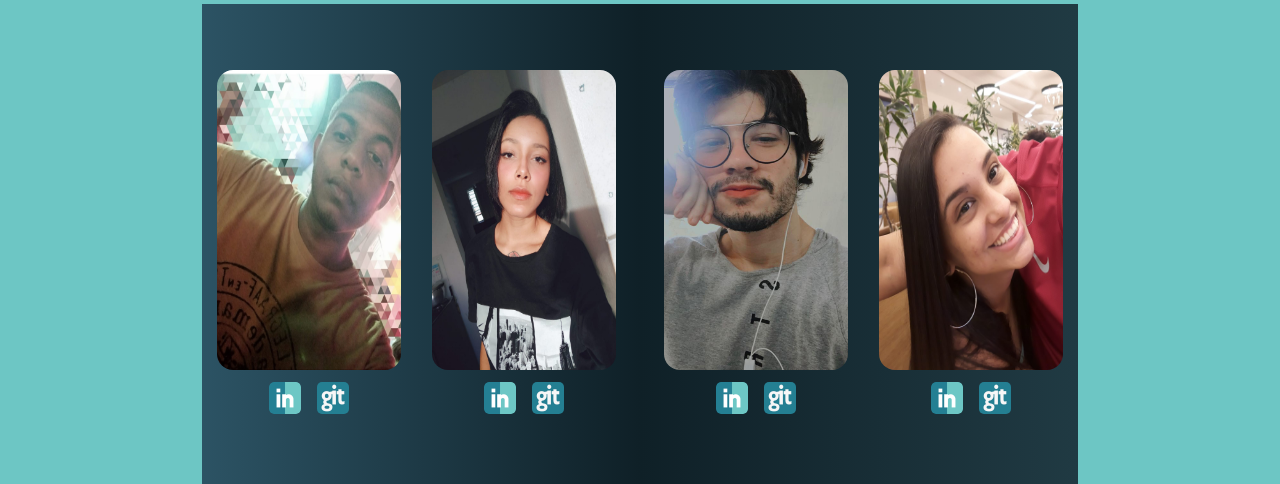
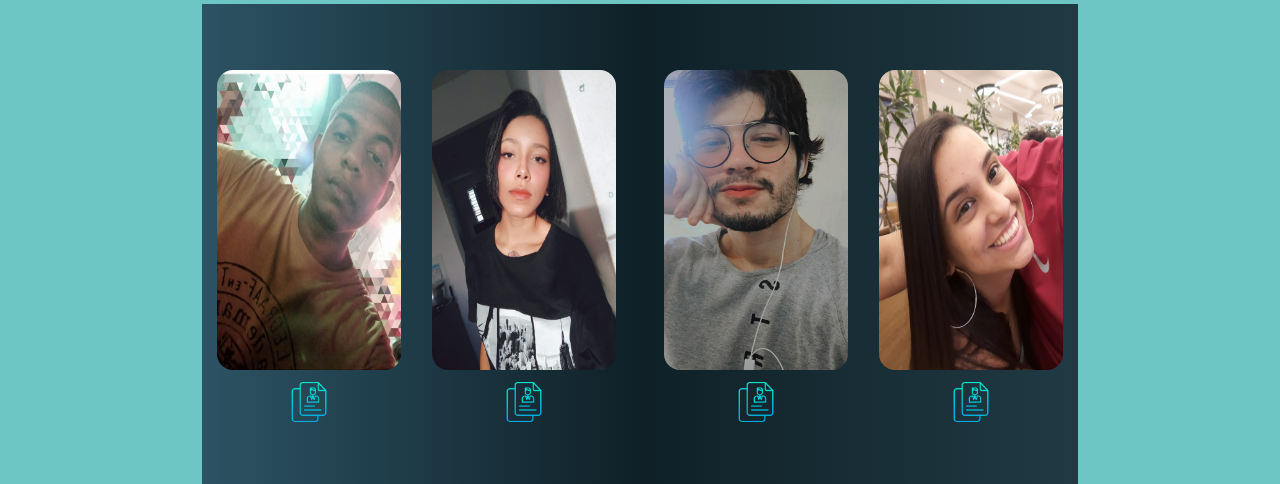
Before and after one commit to Edesildo/Noble, a React (Create React App) app: page /quem-somos in a window 1280 px wide. Shown: the part 1033-1517 px from the top of the page. Built offline with nearby package versions, Linux system fonts and the light colour scheme.

Commit message:
arrumado parte de quem somos curriculo

```diff
--- a/src/pages/quemSomos/index.js
+++ b/src/pages/quemSomos/index.js
@@ -1,139 +1,133 @@
-import React, { Component } from 'react'
+import React, { Component } from "react";
 
-import Html5 from '../../assets/img/html5.png'
-import Css3 from '../../assets/img/css-3.png'
-import javaScript from '../../assets/img/javaScript.png'
-import react from '../../assets/img/react.png'
-import Edesildo from '../../assets/img/edesildo.jpeg'
-import Iara from '../../assets/img/iara.jpeg'
-import Gabriel from '../../assets/img/gabriel.jpeg'
-import Jessica from '../../assets/img/jessica.jpeg'
-import Design from '../../assets/img/design.png'
-import Linkedin from '../../assets/img/linkedin.png'
-import Git from '../../assets/img/git.jpeg'
-import Api from '../../assets/img/api-rest.jpeg'
+import Html5 from "../../assets/img/html5.png";
+import Css3 from "../../assets/img/css-3.png";
+import javaScript from "../../assets/img/javaScript.png";
+import react from "../../assets/img/react.png";
+import Edesildo from "../../assets/img/edesildo.jpeg";
+import Iara from "../../assets/img/iara.jpeg";
+import Gabriel from "../../assets/img/gabriel.jpeg";
+import Jessica from "../../assets/img/jessica.jpeg";
+import Design from "../../assets/img/design.png";
+import Curriculo from "../../assets/img/curriculo.png";
+import Api from "../../assets/img/api-rest.jpeg";
 
-import Header from '../../components/header'
-import Footer from '../../components/footer'
+import Header from "../../components/header";
+import Footer from "../../components/footer";
 
-import './style.css'
-
+import "./style.css";
 
 export default class Perfil extends Component {
-  render () {
+  render() {
     return (
-
       <div>
         <Header />
-        <div className='header-wrap'>
+        <div className="header-wrap">
           <div className="header-highlight fluid-container">
-            <div className='box'>
+            <div className="box">
               <h1>Conheça o time de Desenvolvedores</h1>
-              <p className='paragrafo'>Sejam todxs bem vindxs!!!</p>
-
+              <p className="paragrafo">Sejam todxs bem vindxs!!!</p>
             </div>
-            <div className='box'>
-              {' '}
-              <img id='foto1' alt='imagem de fundo' src={Design}/>
+            <div className="box">
+              {" "}
+              <img id="foto1" alt="imagem de fundo" src={Design} />
             </div>
           </div>
-
         </div>
         <div className="fluid-container">
-
-        <main className='cursos'>
-          <div className='caixa1-2'>
-          <div className='caixa1 none'>
-              <div className='texto1' />
+          <main className="cursos">
+            <div className="caixa1-2">
+              <div className="caixa1 none">
+                <div className="texto1" />
               </div>
-            <div className='caixa2'>
-              <div className='texto2'>
+              <div className="caixa2">
+                <div className="texto2">
                   <h3>Tecnologias utilizadas</h3>
                 </div>
               </div>
             </div>
-          <section className='caixa3-4-5-6-7'>
-            <div className='caixa3 caixaN'>
-              <div className='icon1'>
-                <img className='iconi' src={Html5} alt="icone html5"/>
+            <section className="caixa3-4-5-6-7">
+              <div className="caixa3 caixaN">
+                <div className="icon1">
+                  <img className="iconi" src={Html5} alt="icone html5" />
                   <h3>HTML</h3>
                 </div>
               </div>
-            <div className='caixa4 caixaN'>
-              <div className='icon1'>
-                <img className='iconi' src={Css3} alt=" icone Css3"/>
+              <div className="caixa4 caixaN">
+                <div className="icon1">
+                  <img className="iconi" src={Css3} alt=" icone Css3" />
                   <h3>CSS</h3>
                 </div>
               </div>
-            <div className='caixa5 caixaN'>
-              <div className='icon1'>
-                <img className='iconi' src={javaScript} alt="icone Java-Script"/>
+              <div className="caixa5 caixaN">
+                <div className="icon1">
+                  <img
+                    className="iconi"
+                    src={javaScript}
+                    alt="icone Java-Script"
+                  />
                   <h3>JAVA_SCRIPT</h3>
                 </div>
               </div>
-            <div className='caixa6 caixaN'>
-              <div className='icon1'>
-                <img className='iconi' src={react} alt=" icone react"/>
+              <div className="caixa6 caixaN">
+                <div className="icon1">
+                  <img className="iconi" src={react} alt=" icone react" />
                   <h3>REACT</h3>
                 </div>
               </div>
-            <div className='caixa7 caixaN'>
-              <div className='icon1'>
-                <img className='iconi' src={Api} alt="icone Api-Rest"/>
+              <div className="caixa7 caixaN">
+                <div className="icon1">
+                  <img className="iconi" src={Api} alt="icone Api-Rest" />
                   <h3>API REST</h3>
                 </div>
               </div>
             </section>
           </main>
 
-        <section id='sobreMim'>
-          <div className='user1 user'>
-            <img id='foto'  src={Edesildo} alt="Desenvolvedor Edesildo"/>
+          <section id="sobreMim">
+            <div className="user1 user">
+              <img id="foto" src={Edesildo} alt="Desenvolvedor Edesildo" />
 
-            <a target='_black' href='https://www.linkedin.com/in/edesildo-wanderley-43442a1ab/'>
-              <img className='git'src={Linkedin} alt="Linkedin"/></a>
-
-              <a target='_black' href='https://github.com/Edesildo'>
-                <img className='git'src={Git} alt="GitHub"/></a>
+              <a target="_black" href="https://meucurriculowanderley.000webhostapp.com/">
+                <img className="cv" src={Curriculo} alt="Curriculo" />
+              </a>
             </div>
 
-          <div className='user2 user'>
+            <div className="user2 user">
+              <img id="foto" src={Iara} alt="Desenvolvedor Iara" />
 
-            <img id='foto' src={Iara} alt="Desenvolvedor Iara"/>
-
-            <a target='_black' href='https://www.linkedin.com/in/iara-m-4240911a2/'>
-              <img className='git'src={Linkedin} alt="Linkedin"/></a>
-
-              <a target='_black' href='https://github.com/iarawatson2'>
-                <img className='git'src={Git} alt="GitHub"/></a>
-
+              <a
+                target="_black"
+                href="https://curriculoiara2020.000webhostapp.com/"
+              >
+                <img className="cv" src={Curriculo} alt="Curriculo" />
+              </a>
             </div>
 
-          <div className='user3 user'>
+            <div className="user3 user">
+              <img id="foto" src={Gabriel} alt="Desenvolvedor Gabriel" />
 
-                <img id='foto' src={Gabriel} alt="Desenvolvedor Gabriel"/>
-                <a target='_black' href='https://www.linkedin.com/in/gabrielantonio37185b1ab/'>
-                  <img className='git'src={Linkedin} alt="Linkedin"/></a>
-
-                <a target='_black' href='https://github.com/Gabriel-antoni'>
-                  <img className='git'src={Git} alt="GitHub"/></a>
+              <a
+                target="_black"
+                href="https://curriculogabriel20.000webhostapp.com/"
+              >
+                <img className="cv" src={Curriculo} alt="Curriculo" />
+              </a>
+            </div>
+            <div className="user4 user">
 
 
-          </div>
-          <div className='user4 user'>
-            <img id='foto' src={Jessica} alt="Desenvolvedor Jessica"/>
-            <a target='_black' href='https://www.linkedin.com/in/j%C3%A9ssica-tavares-da-silva-2158431ab/'>
-              <img className='git'src={Linkedin} alt="Linkedin"/></a>
+              <img id="foto" src={Jessica} alt="Desenvolvedor Jessica" />
 
-              <a target='_black' href='https://github.com/jessicatavaressilva'>
-                <img className='git'src={Git} alt="GitHub"/></a>
+              <a target="_black" href="https://curriculojessicatavares.000webhostapp.com/">
+                <img className="cv" src={Curriculo} alt="Curriculo" />
+              </a>
             </div>
           </section>
         </div>
 
         <Footer />
-
       </div>
-    )
+    );
   }
 }
--- a/src/pages/quemSomos/style.css
+++ b/src/pages/quemSomos/style.css
@@ -20,8 +20,6 @@
   margin: auto auto;
   display: flex;
   margin-bottom: 1rem;
-
-
 }
 
 .box {
@@ -37,19 +35,16 @@
 
 #foto1 {
   width: 100%;
-
 }
 
 h1 {
   font-size: 3rem;
-  color:#fff;
+  color: #fff;
 }
 
 .paragrafo {
-
   font-size: 1.5rem;
-  color:#fff ;
-
+  color: #fff;
 }
 
 .cursos {
@@ -95,15 +90,12 @@ h1 {
 
 .iconi {
   width: 40px;
-
 }
 
 .icon1 {
-
   font-size: 60%;
   text-align: center;
   margin-top: 2.5rem;
-
 }
 
 .caixa3-4-5-6-7 {
@@ -112,17 +104,18 @@ h1 {
   align-items: center;
   width: 60%;
   margin-left: 20%;
-
 }
 
-.caixa3, .caixa4, .caixa5, .caixa6, .caixa7 {
+.caixa3,
+.caixa4,
+.caixa5,
+.caixa6,
+.caixa7 {
   height: 23vh;
   background-color: #fff;
   width: 25%;
   border-right: 1px solid black;
 }
-
-
 
 #sobreMim {
   width: 100%;
@@ -134,21 +127,19 @@ h1 {
   padding-top: 50px;
   padding-bottom: 50px;
   margin-top: 1rem;
-
 }
 
-.user1, .user4{
-
+.user1,
+.user4 {
   width: 300px;
   text-align: center;
 }
 
-.user2, .user3 {
-
+.user2,
+.user3 {
   width: 300px;
   margin: 1rem;
   text-align: center;
-
 }
 
 .user {
@@ -160,7 +151,6 @@ h1 {
   width: 100%;
   height: 300px;
   border-radius: 1rem;
-
 }
 
 .bntc {
@@ -168,7 +158,6 @@ h1 {
   background-image: linear-gradient(to right, #06beb6, #48b1bf);
   color: #fff;
   width: 5rem;
-
 }
 
 .header-highlight {
@@ -178,12 +167,10 @@ h1 {
   padding-top: 35px;
 }
 
-
 .fluid-container {
   width: 90%;
 
   margin: 0 auto;
-
 }
 
 @media only screen and (min-width: 900px) {
@@ -222,22 +209,15 @@ h1 {
   .none {
     display: none;
   }
-  .linkedin{
-    width: 2.5rem;
-    margin: .5rem;
-}
-
-.git{
-    width: 2.5rem;
-    border-radius:5px ;
-    margin: .5rem;
-}
 }
 
 @media only screen and (max-width: 500px) {
-
-
   .user {
     width: 90% !important;
   }
 }
+.cv {
+  width: 2.5rem;
+  border-radius: 5px;
+  margin: 0.5rem;
+}
```
Also changed, not shown: src/assets/img/curriculo.png (added). Lines whose indentation alone changed are shown as unchanged.
